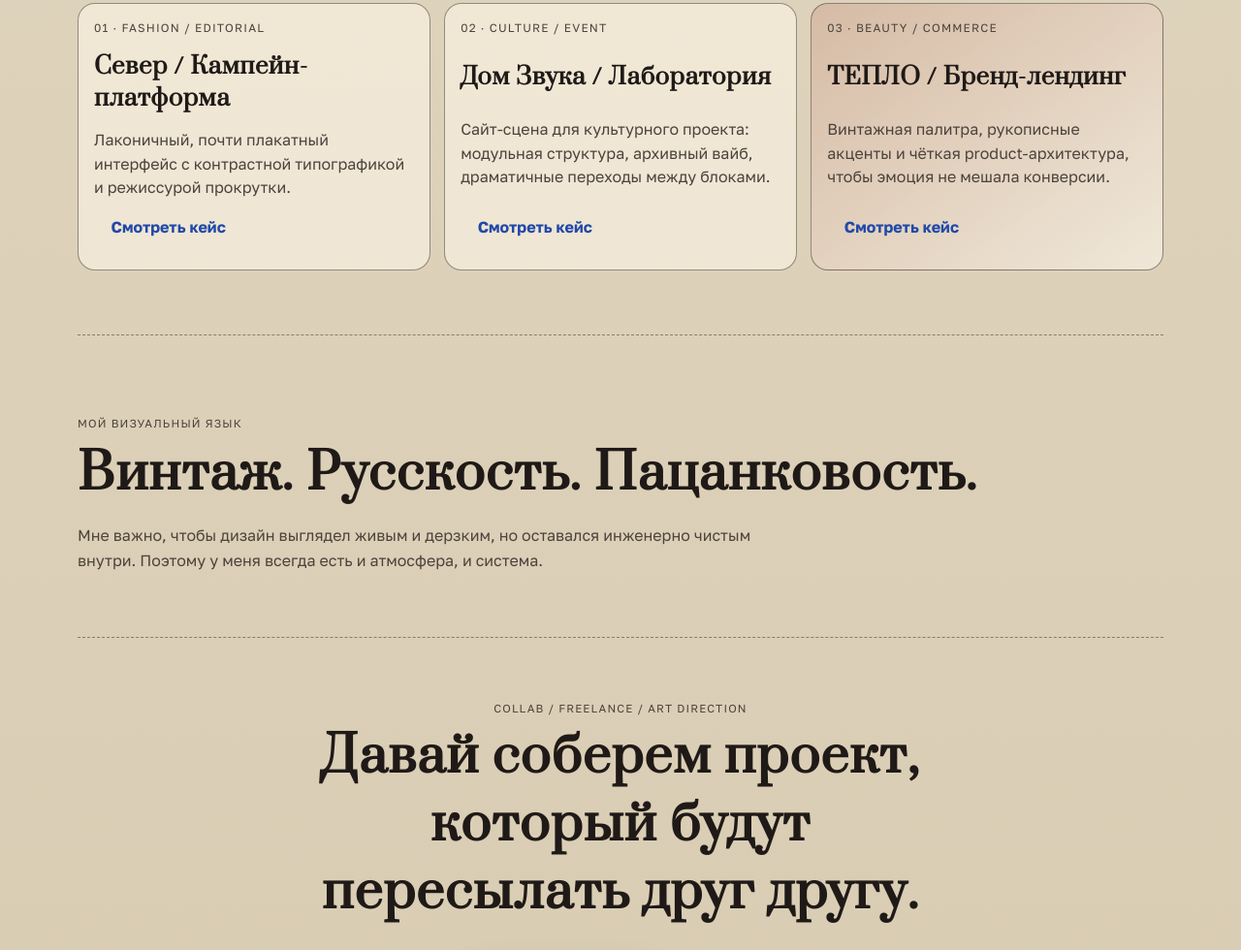
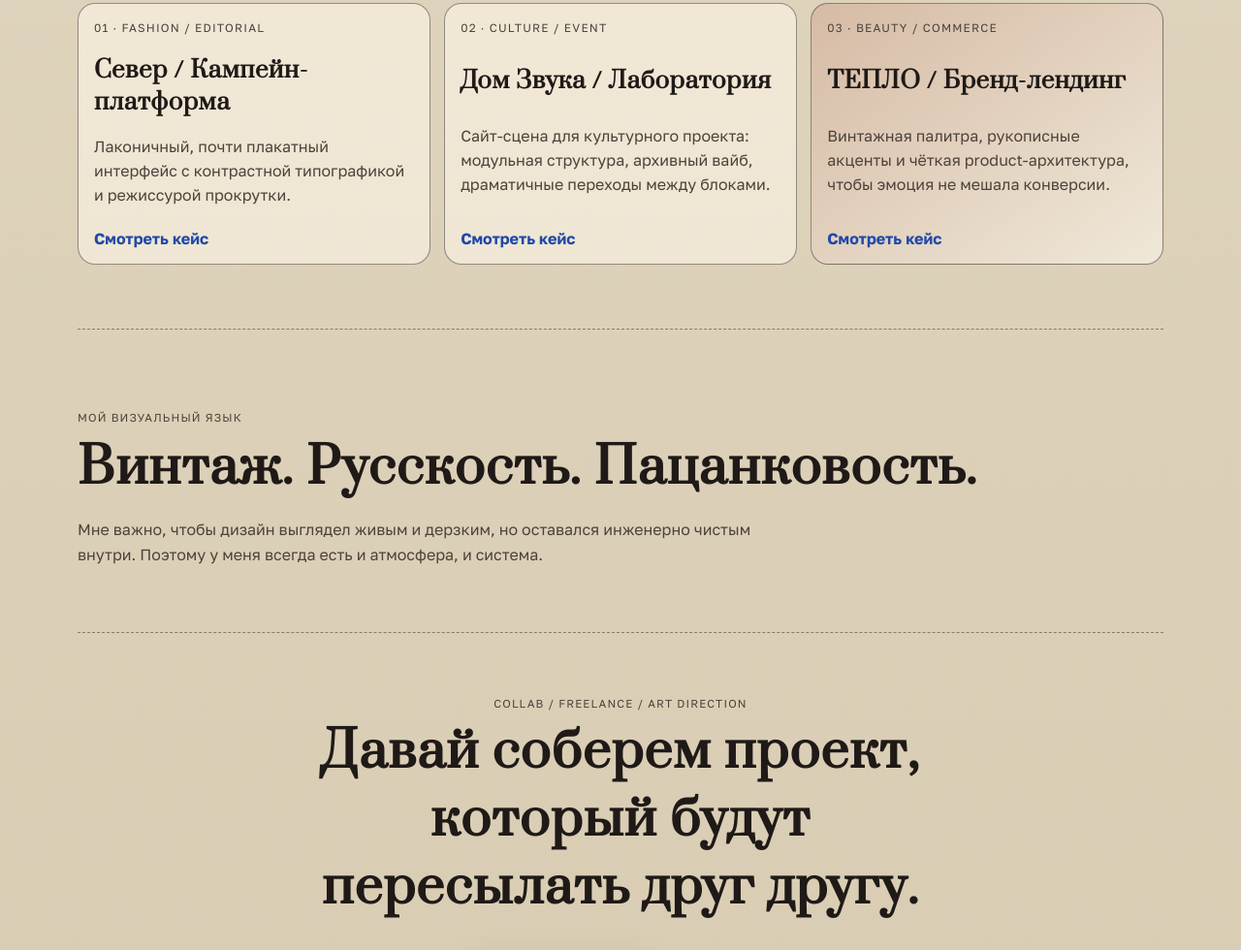
Before and after one commit to kinostudia-moskva/portfolio, a plain HTML site: page index.html in a window 1280 px wide. Shown: the part 1866-2846 px from the top of the page at 97% size. Drawn offline with Linux system fonts and the light colour scheme.

Commit message:
Fix styles and sync portfolio files

```diff
--- a/styles.css
+++ b/styles.css
@@ -419,7 +419,7 @@
 }
 
 .work-card a {
-  margin: 1.1rem;
+  margin-top: 1.1rem;
   color: var(--accent-2);
   font-weight: 700;
   text-decoration: none;
```
